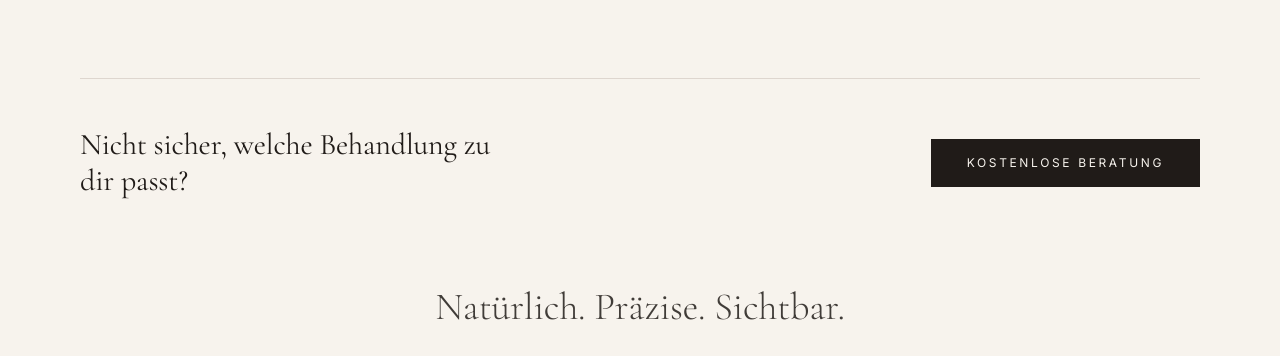
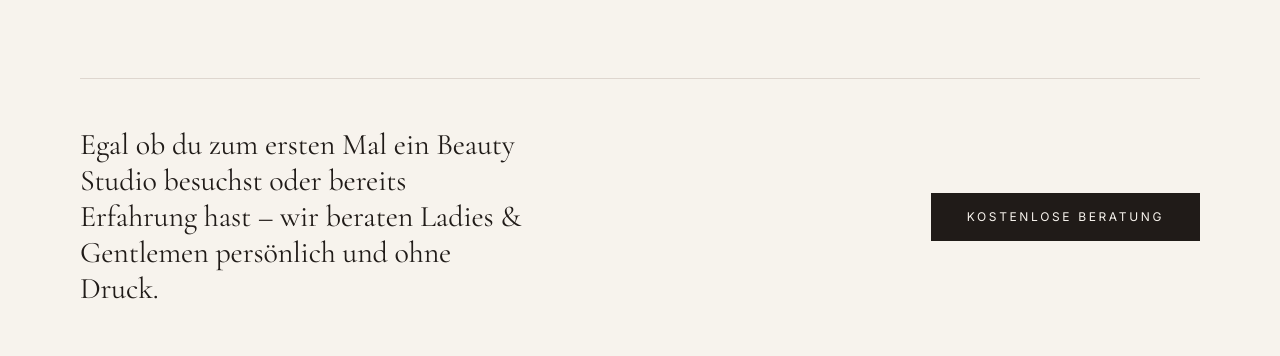
Before and after one commit to Javera-Studio/monishine, a React (Vite) app: page / in a window 1280 px wide. Shown: the part 3290-3646 px from the top of the page. Built offline with nearby package versions, Linux system fonts and the light colour scheme; the HTML template or start-up script is replaced by a standard one; a web font is replaced by a local one.

Commit message:
Treatments CTA: update text below grid
Co-Authored-By: Claude Sonnet 4.6 <noreply@anthropic.com>

```diff
--- a/src/components/home/Treatments.tsx
+++ b/src/components/home/Treatments.tsx
@@ -207,7 +207,7 @@ const Treatments = () => {
         {/* Bottom CTA */}
         <div className="mt-20 pt-12 border-t border-border flex flex-col sm:flex-row items-start sm:items-center justify-between gap-6">
           <p className="font-serif text-2xl md:text-3xl max-w-md leading-snug">
-            Nicht sicher, welche Behandlung zu dir passt?
+            Egal ob du zum ersten Mal ein Beauty Studio besuchst oder bereits Erfahrung hast – wir beraten Ladies &amp; Gentlemen persönlich und ohne Druck.
           </p>
           <Link to="/kontakt" className="btn-primary shrink-0">
             Kostenlose Beratung
```
